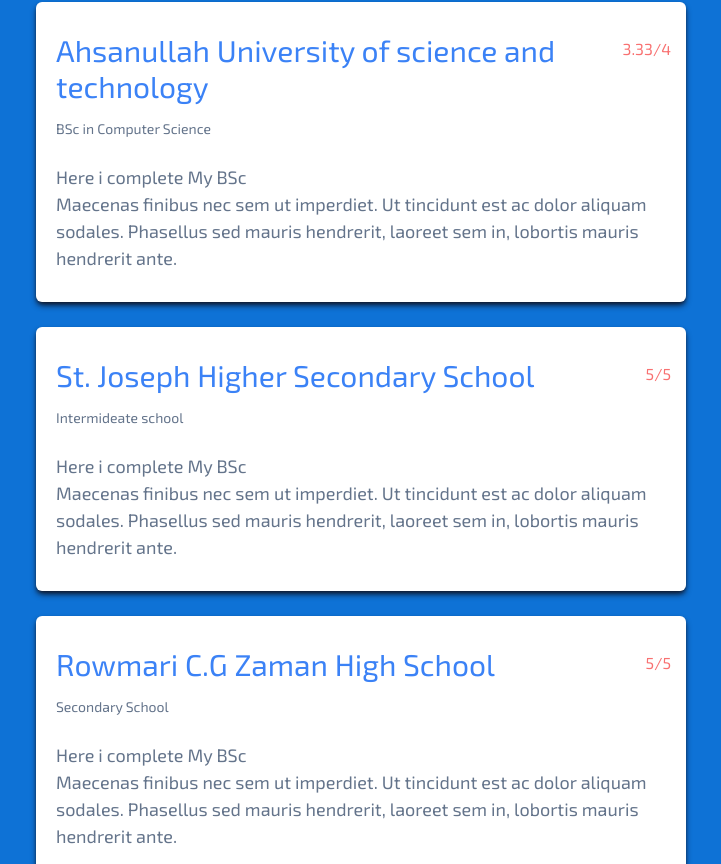
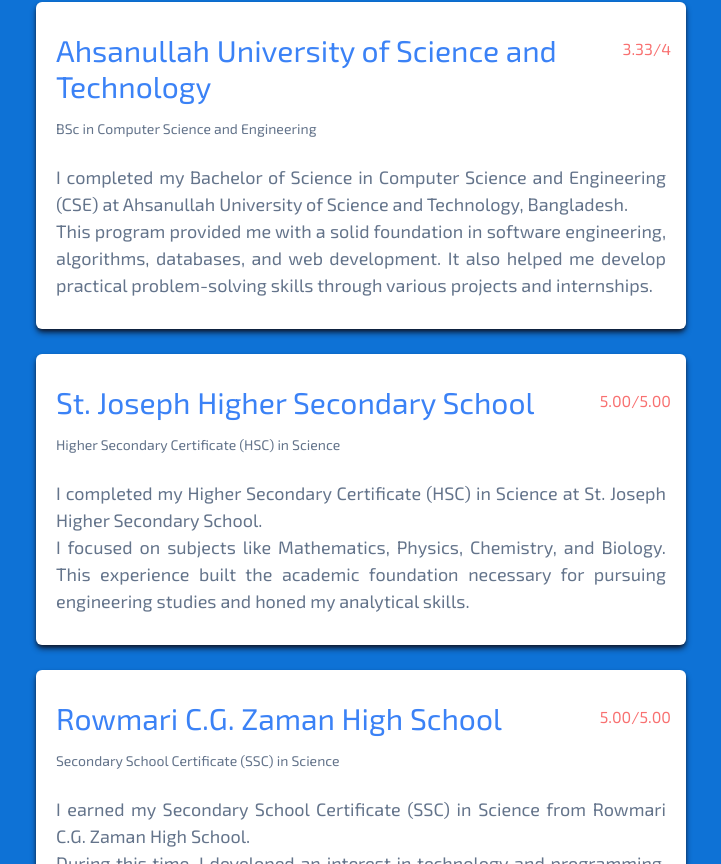
Before and after one commit to fuad-hasan-safat/fuad-hasan-safat, a Next.js app: page / in a window 1280 px wide. Shown: the part 2156-3020 px from the top of the page, without its empty margins (279-1000 px from the left). Built offline with nearby package versions, Linux system fonts and the light colour scheme; a web font is replaced by a local one; what tailwindcss-filters would draw is missing.

Commit message:
update skills

```diff
--- a/components/resume/Education.tsx
+++ b/components/resume/Education.tsx
@@ -1,31 +1,53 @@
-import React from 'react';
-import InformationCard from '../InformationCard';
+import React from "react";
+import InformationCard from "../InformationCard";
 
 const Education = () => {
     return (
-            <div className='pt-[20px]'>
-                <div className="education">
+        <div className="pt-[20px]">
+            <div className="education">
+                {/* Ahsanullah University of Science and Technology */}
+                <InformationCard
+                    title={"Ahsanullah University of Science and Technology"}
+                    subtitleInfo={"BSc in Computer Science and Engineering"}
+                    cgpa={"3.33/4"}
+                >
+                    <p className="text-justify">
+                        I completed my Bachelor of Science in Computer Science and Engineering (CSE) at Ahsanullah University of Science and Technology, Bangladesh.
+                    </p>
+                    <p className="text-justify">
+                        This program provided me with a solid foundation in software engineering, algorithms, databases, and web development. It also helped me develop practical problem-solving skills through various projects and internships.
+                    </p>
+                </InformationCard>
 
-                    <InformationCard title={'Ahsanullah University of science and technology'} subtitleInfo={'BSc in Computer Science'} cgpa={'3.33/4'}  >
-                        <p> Here i complete My BSc</p>
-                        <p>Maecenas finibus nec sem ut imperdiet. Ut tincidunt est ac dolor aliquam sodales. Phasellus sed mauris hendrerit, laoreet sem in, lobortis mauris hendrerit ante.</p>
-                    </InformationCard>
+                {/* St. Joseph Higher Secondary School */}
+                <InformationCard
+                    title={"St. Joseph Higher Secondary School"}
+                    subtitleInfo={"Higher Secondary Certificate (HSC) in Science"}
+                    cgpa={"5.00/5.00"}
+                >
+                    <p className="text-justify">
+                        I completed my Higher Secondary Certificate (HSC) in Science at St. Joseph Higher Secondary School.
+                    </p>
+                    <p className="text-justify">
+                        I focused on subjects like Mathematics, Physics, Chemistry, and Biology. This experience built the academic foundation necessary for pursuing engineering studies and honed my analytical skills.
+                    </p>
+                </InformationCard>
 
-                    <InformationCard title={'St. Joseph Higher Secondary School'} subtitleInfo={'Intermideate school'} cgpa={'5/5'}  >
-                        <p> Here i complete My BSc</p>
-                        <p>Maecenas finibus nec sem ut imperdiet. Ut tincidunt est ac dolor aliquam sodales. Phasellus sed mauris hendrerit, laoreet sem in, lobortis mauris hendrerit ante.</p>
-
-                    </InformationCard>
-
-
-                    <InformationCard title={'Rowmari C.G Zaman High School'} subtitleInfo={'Secondary School'} cgpa={'5/5'}  >
-                        <p> Here i complete My BSc</p>
-                        <p>Maecenas finibus nec sem ut imperdiet. Ut tincidunt est ac dolor aliquam sodales. Phasellus sed mauris hendrerit, laoreet sem in, lobortis mauris hendrerit ante.</p>
-
-                    </InformationCard>
-
-                </div>
+                {/* Rowmari C.G. Zaman High School */}
+                <InformationCard
+                    title={"Rowmari C.G. Zaman High School"}
+                    subtitleInfo={"Secondary School Certificate (SSC) in Science"}
+                    cgpa={"5.00/5.00"}
+                >
+                    <p className="text-justify">
+                        I earned my Secondary School Certificate (SSC) in Science from Rowmari C.G. Zaman High School.
+                    </p>
+                    <p className="text-justify">
+                        During this time, I developed an interest in technology and programming, which eventually motivated me to pursue a career in computer science. My achievements included excellent results in science and mathematics subjects.
+                    </p>
+                </InformationCard>
             </div>
+        </div>
     );
 };
 
--- a/components/resume/ProfessionalSkill.tsx
+++ b/components/resume/ProfessionalSkill.tsx
@@ -7,22 +7,82 @@
         <div id='resume' className='pt-[20px]'>
             <div className="education">
 
-                <InformationCard title={'React Js'} subtitleInfo={'Live Media Ltd'}   >
-                    <p>I started learning React Js. And <Link className='text-amber-300 hover:text-amber-500' href="https://lekharpoka.com" target="_blank" rel="noopener noreferrer">Lekharpoka</Link>  is my first project where I used React Js.</p>
-                    <p>Maecenas finibus nec sem ut imperdiet. Ut tincidunt est ac dolor aliquam sodales. Phasellus sed mauris hendrerit, laoreet sem in, lobortis mauris hendrerit ante.</p>
+                {/* React.js */}
+                <InformationCard title="React.js" subtitleInfo="Live Media Ltd">
+                    <p className="text-justify">
+                        I started learning React.js during my early career as a developer. My first project using React.js was
+                        <Link
+                            className="text-amber-300 hover:text-amber-500"
+                            href="https://lekharpoka.com"
+                            target="_blank"
+                            rel="noopener noreferrer"
+                        >
+                            Lekharpoka
+                        </Link>,
+                        a dynamic blogging platform. This project allowed me to understand the power of component-based architecture and hooks.
+                    </p>
+                    <p className="text-justify">
+                        Since then, I’ve gained expertise in state management using Redux, Next.js, and server-side rendering to build performant and scalable web applications.
+                    </p>
                 </InformationCard>
 
-                <InformationCard title={'St. Joseph Higher Secondary School'} subtitleInfo={'Intermideate school'} cgpa={'5/5'}  >
-                    <p> Here i complete My BSc</p>
-                    <p>Maecenas finibus nec sem ut imperdiet. Ut tincidunt est ac dolor aliquam sodales. Phasellus sed mauris hendrerit, laoreet sem in, lobortis mauris hendrerit ante.</p>
-
+                {/* Node.js */}
+                <InformationCard title="Node.js" subtitleInfo="Backend Development">
+                    <p className="text-justify">
+                        I started using Node.js for building RESTful APIs and microservices. My experience includes working with Express.js,
+                        Elysia.js, and Sequelize for database integration.
+                    </p>
+                    <p className="text-justify">
+                        I have built scalable APIs and real-time applications, such as chat systems and booking platforms, leveraging Node.js non-blocking I/O model.
+                    </p>
                 </InformationCard>
 
+                {/* Deno.js */}
+                <InformationCard title="Deno.js" subtitleInfo="Modern Backend Frameworks">
+                    <p className="text-justify">
+                        I explored Deno.js for its modern approach to secure and scalable backend development. It’s been a great tool for creating
+                        lightweight APIs with its native TypeScript support and built-in package manager.
+                    </p>
+                    <p className="text-justify">
+                        Projects like **AnyBooking** have allowed me to leverage Deno.js for its simplicity and performance in handling real-time
+                        communications using WebSockets.
+                    </p>
+                </InformationCard>
 
-                <InformationCard title={'Rowmari C.G Zaman High School'} subtitleInfo={'Secondary School'} cgpa={'5/5'}  >
-                    <p> Here i complete My BSc</p>
-                    <p>Maecenas finibus nec sem ut imperdiet. Ut tincidunt est ac dolor aliquam sodales. Phasellus sed mauris hendrerit, laoreet sem in, lobortis mauris hendrerit ante.</p>
+                {/* Bun.js */}
+                <InformationCard title="Bun.js" subtitleInfo="Next-Generation Runtime">
+                    <p className="text-justify">
+                        Bun.js has been an exciting addition to my toolkit, offering an ultra-fast runtime for JavaScript and TypeScript. I’ve used
+                        it to build highly optimized applications and APIs where performance is critical.
+                    </p>
+                    <p className="text-justify">
+                        My recent projects include experimenting with Bun.js for server-side rendering in React applications and benchmarking
+                        its speed against other runtimes like Node.js and Deno.js.
+                    </p>
+                </InformationCard>
 
+                {/* Redux.js */}
+                <InformationCard title="Redux.js" subtitleInfo="State Management">
+                    <p className="text-justify">
+                        Redux.js has been my go-to library for state management in large-scale React applications. I’ve worked extensively with
+                        Redux Toolkit to simplify the development process and integrate middleware like Thunk for asynchronous logic.
+                    </p>
+                    <p className="text-justify">
+                        My experience includes managing complex application states for dynamic UIs and enhancing user experience by maintaining
+                        data consistency across components.
+                    </p>
+                </InformationCard>
+
+                {/* MySQL */}
+                <InformationCard title="MySQL" subtitleInfo="Database Management">
+                    <p className="text-justify">
+                        MySQL has been a core part of my backend development journey. I have used it for designing relational databases, writing
+                        optimized queries, and managing data consistency.
+                    </p>
+                    <p className="text-justify">
+                        Ive worked on projects like **AnyBooking**, where I implemented normalized database schemas and leveraged MySQL for
+                        transactional operations. Additionally, I have integrated MySQL with ORMs like Sequelize and Prisma.
+                    </p>
                 </InformationCard>
 
             </div>
```
